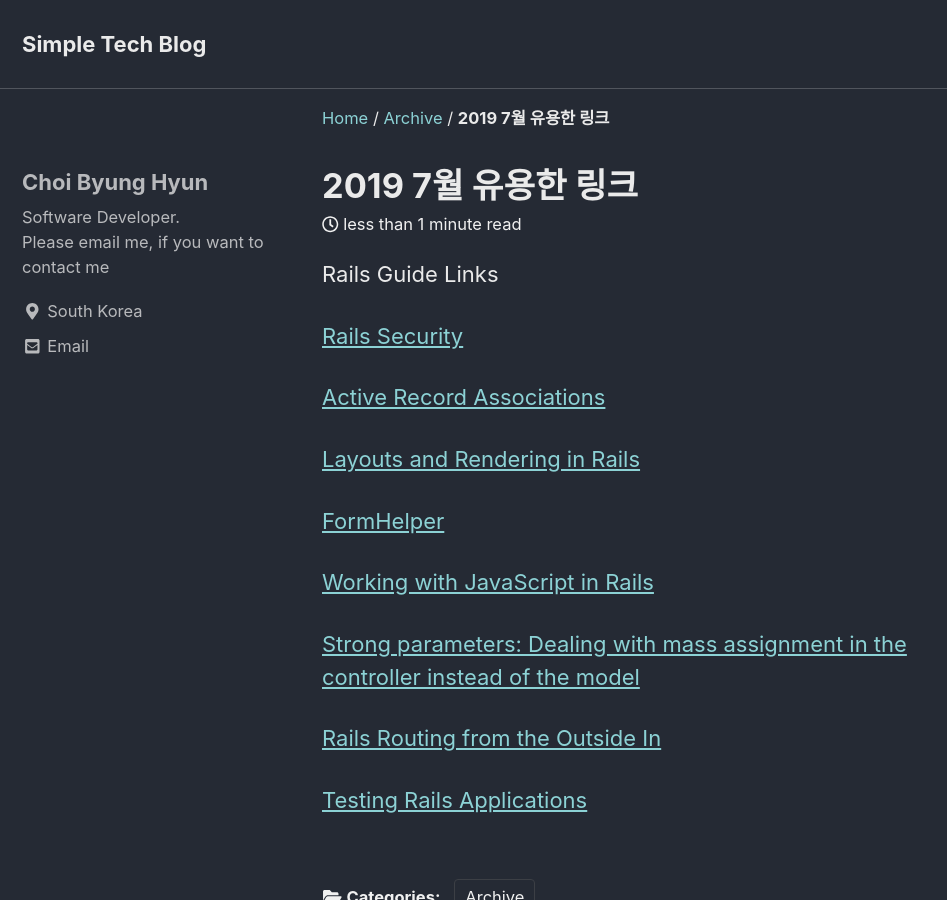
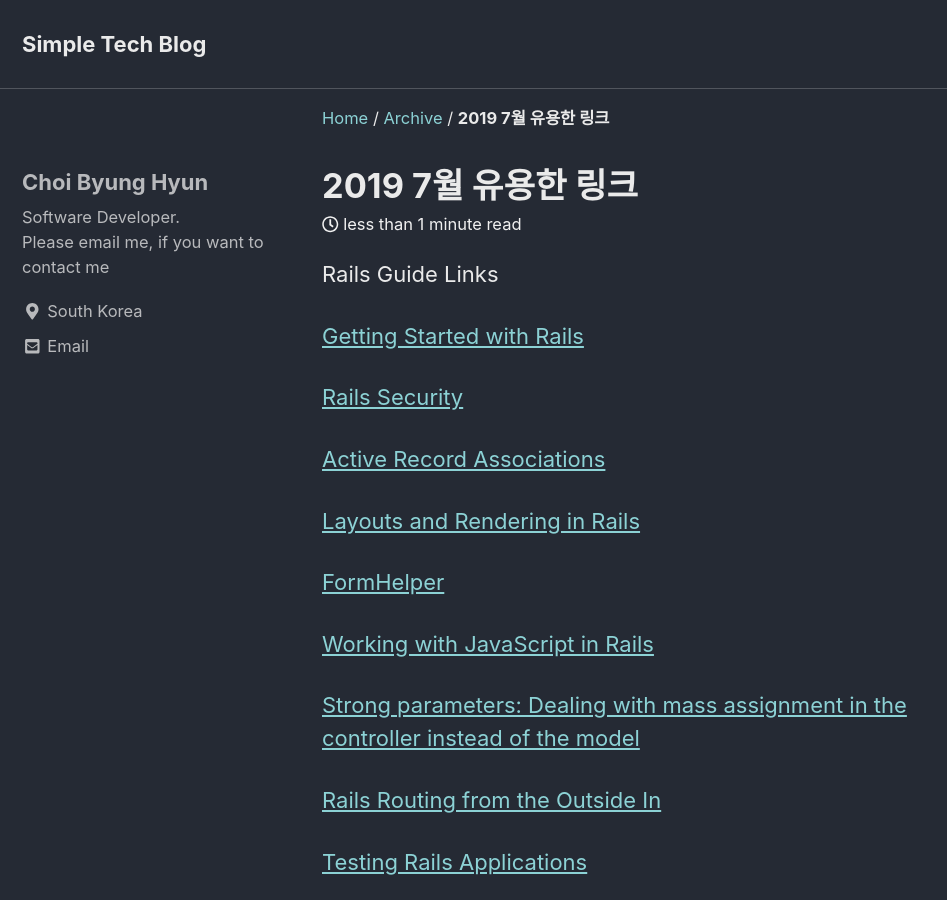
Before and after one commit to feryll/feryll.github.io, a Jekyll site: the page built from _posts/2019-07-07-useful-links.md, in a window 1280 px wide and 900 px high. Shown: the whole window, without its empty margins (0-947 px from the left). Built offline with Jekyll 4.4.1, drawn with Linux system fonts in a browser that asks for light colours; cached includes are drawn as plain includes; nearby versions of some CDN libraries.

Commit message:
added one more link

```diff
--- a/_posts/2019-07-07-useful-links.md
+++ b/_posts/2019-07-07-useful-links.md
@@ -5,6 +5,8 @@ categories: Archive
 ---
 
 Rails Guide Links
+
+[Getting Started with Rails](https://guides.rubyonrails.org/v5.2/getting_started.html)
 
 [Rails Security](https://guides.rubyonrails.org/v5.2/security.html)
 
```
